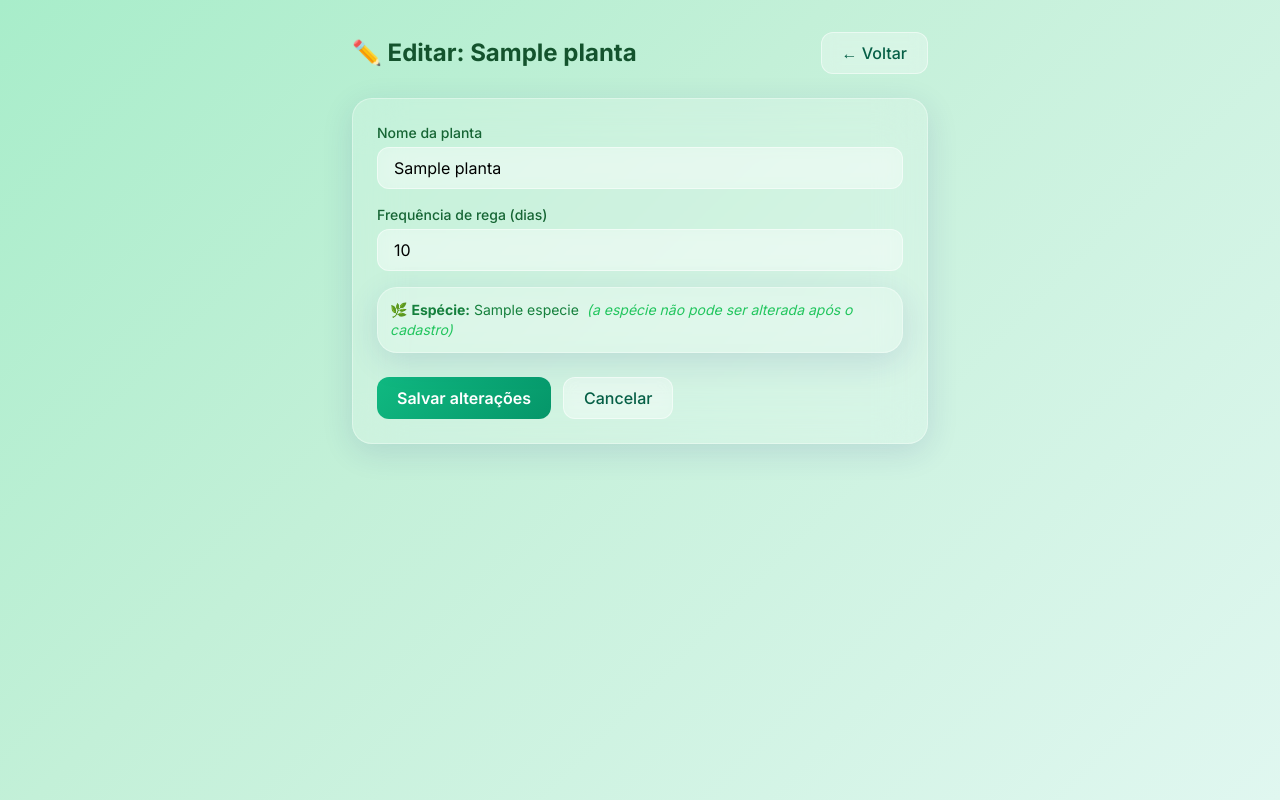
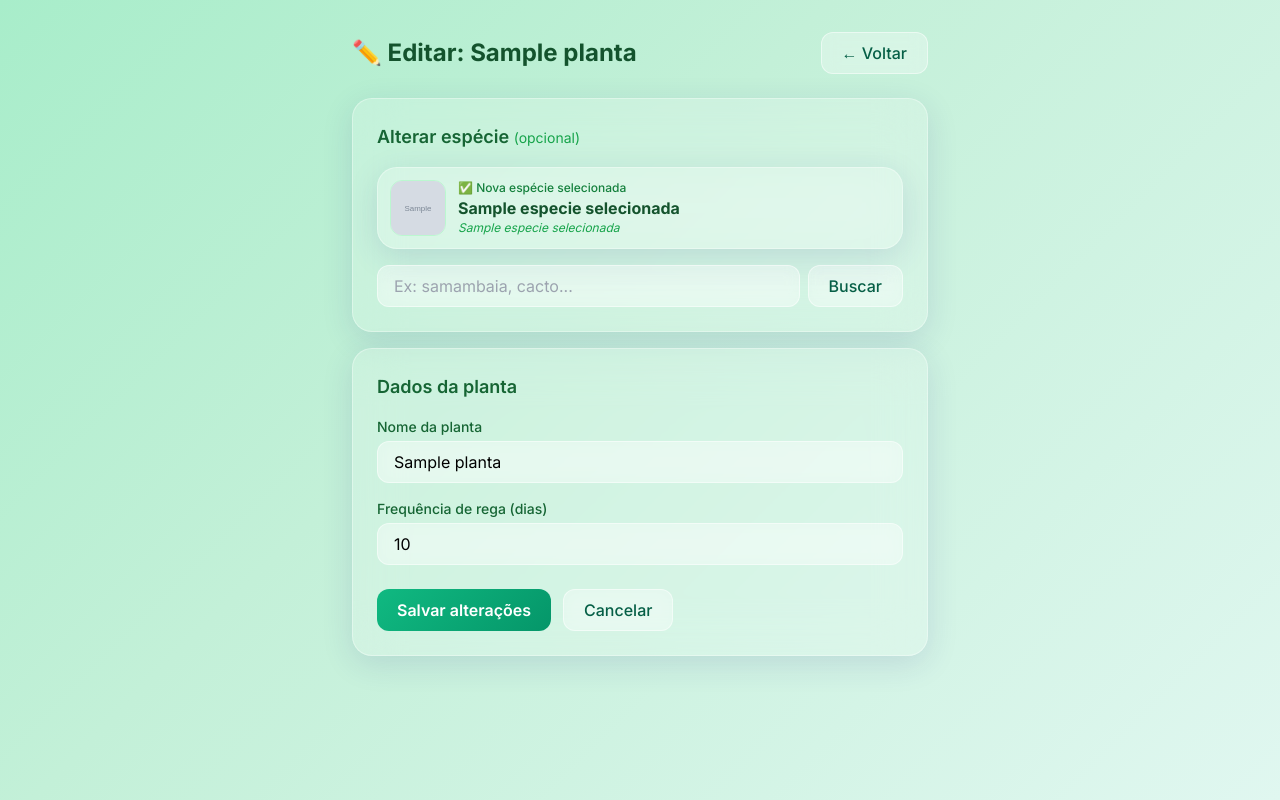
Before and after one commit to GhostPython297/monitor_plantas, a Flask app: template templates/editar_planta.html in a window 1280 px wide. Run offline with Flask 3, Linux system fonts and the light colour scheme; the template is opened without the code that fills it: most values are stand-ins (such as "Sample title", 1, 10 or a date in 2020); grey boxes marked "Sample" are stand-in pictures; some libraries are stand-ins or nearby versions.

Commit message:
Allow changing plant species when editing existing plants
Update plant editing functionality to include a species search and selection interface, enabling users to modify a plant's species after its initial creation. The controller now handles new actions for searching and selecting species, and the template displays search results with images. The edit log tracks species changes.

Replit-Commit-Author: Agent
Replit-Commit-Session-Id: e4a41305-bdbe-420a-be4e-ae0f5634729e
Replit-Commit-Checkpoint-Type: full_checkpoint
Replit-Commit-Event-Id: 75df6485-5447-4292-9a2f-9a077490ea89
Replit-Commit-Screenshot-Url: https://storage.googleapis.com/screenshot-production-us-central1/01e8724c-2362-4f26-963d-14aeb329dd63/e4a41305-bdbe-420a-be4e-ae0f5634729e/K8Ew9ZP
Replit-Helium-Checkpoint-Created: true

```diff
--- a/templates/editar_planta.html
+++ b/templates/editar_planta.html
@@ -8,25 +8,92 @@
     <a href="{{ url_for('planta.detalhes', planta_id=planta.id) }}" class="glass-btn-secondary">← Voltar</a>
   </div>
 
+  <div class="glass-card p-6 mb-4">
+    <h2 class="text-lg font-semibold text-green-800 mb-4">Alterar espécie <span class="text-sm font-normal text-green-600">(opcional)</span></h2>
+
+    {% set especie_atual = especie_selecionada if especie_selecionada else planta.especie %}
+    {% if especie_atual %}
+    <div class="flex items-center gap-3 mb-4 p-3 glass-card">
+      {% if especie_atual.get('imagem_url') %}
+      <img src="{{ especie_atual.get('imagem_url') }}" alt="{{ especie_atual.get('nome_comum', '') }}"
+           class="w-14 h-14 rounded-xl object-cover flex-shrink-0 border border-green-200">
+      {% else %}
+      <div class="w-14 h-14 rounded-xl flex items-center justify-center bg-green-100 flex-shrink-0 text-3xl">🌿</div>
+      {% endif %}
+      <div>
+        <p class="text-green-700 text-xs font-medium">
+          {% if especie_selecionada %}✅ Nova espécie selecionada{% else %}🌿 Espécie atual{% endif %}
+        </p>
+        <p class="text-green-900 font-bold">{{ especie_atual.get('nome_comum', '—') }}</p>
+        <p class="text-green-600 text-xs italic">{{ especie_atual.get('nome_cientifico', '') }}</p>
+      </div>
+    </div>
+    {% endif %}
+
+    <form method="POST" action="{{ url_for('planta.editar', planta_id=planta.id) }}">
+      <input type="hidden" name="acao" value="buscar_especie">
+      <div class="flex gap-2">
+        <input type="text" name="query" value="{{ query|default('') }}" placeholder="Ex: samambaia, cacto..." class="glass-input">
+        <button type="submit" class="glass-btn-secondary whitespace-nowrap">Buscar</button>
+      </div>
+    </form>
+
+    {% if query is defined and query != None %}
+      {% if resultados %}
+      <div class="mt-3 rounded-xl border border-green-200 bg-white/60 backdrop-blur shadow-lg overflow-hidden">
+        <p class="text-xs text-green-700 px-3 pt-2 pb-1 font-medium border-b border-green-100">{{ resultados|length }} resultado(s) — selecione para trocar a espécie:</p>
+        <ul class="divide-y divide-green-100 max-h-80 overflow-y-auto">
+          {% for esp in resultados %}
+          <li>
+            <form method="POST" action="{{ url_for('planta.editar', planta_id=planta.id) }}">
+              <input type="hidden" name="acao" value="selecionar_especie">
+              <input type="hidden" name="especie_id" value="{{ esp.id }}">
+              <button type="submit" class="w-full text-left flex items-center gap-3 px-3 py-2 hover:bg-green-50 transition-colors">
+                {% if esp.imagem_url %}
+                <img src="{{ esp.imagem_url }}" alt="{{ esp.nome_comum }}"
+                     class="w-12 h-12 rounded-lg object-cover flex-shrink-0 border border-green-100">
+                {% else %}
+                <div class="w-12 h-12 rounded-lg flex items-center justify-center bg-green-100 flex-shrink-0 text-2xl">🌿</div>
+                {% endif %}
+                <div class="flex-1 min-w-0">
+                  <p class="text-green-900 font-semibold text-sm truncate">{{ esp.nome_comum }}</p>
+                  <p class="text-green-600 text-xs italic truncate">{{ esp.nome_cientifico }}</p>
+                  <p class="text-green-500 text-xs">💧 Rega a cada {{ esp.frequencia_rega }} dias</p>
+                </div>
+                <span class="text-green-400 text-xs flex-shrink-0">Selecionar →</span>
+              </button>
+            </form>
+          </li>
+          {% endfor %}
+        </ul>
+      </div>
+      {% else %}
+      <div class="mt-3 rounded-xl border border-amber-200 bg-amber-50/60 px-4 py-3 flex items-center gap-2 text-amber-800 text-sm">
+        <span class="text-xl">🔍</span>
+        Nenhuma espécie encontrada para <strong class="mx-1">"{{ query }}"</strong>. Tente outro nome.
+      </div>
+      {% endif %}
+    {% endif %}
+  </div>
+
   <div class="glass-card p-6">
+    <h2 class="text-lg font-semibold text-green-800 mb-4">Dados da planta</h2>
     <form method="POST" action="{{ url_for('planta.editar', planta_id=planta.id) }}" class="flex flex-col gap-4">
+      <input type="hidden" name="acao" value="salvar">
+      {% if especie_selecionada %}
+      <input type="hidden" name="especie_id" value="{{ especie_selecionada.id }}">
+      {% endif %}
+
       <div>
         <label for="nome" class="block text-sm font-medium text-green-800 mb-1">Nome da planta</label>
-        <input type="text" id="nome" name="nome" value="{{ planta.nome }}" required class="glass-input">
+        <input type="text" id="nome" name="nome" value="{{ nome_atual|default(planta.nome) }}" required class="glass-input">
       </div>
 
       <div>
         <label for="frequencia_rega" class="block text-sm font-medium text-green-800 mb-1">Frequência de rega (dias)</label>
         <input type="number" id="frequencia_rega" name="frequencia_rega"
-               value="{{ planta.frequencia_rega }}" min="1" max="365" required class="glass-input">
+               value="{{ freq_atual|default(planta.frequencia_rega) }}" min="1" max="365" required class="glass-input">
       </div>
-
-      {% if planta.especie %}
-      <div class="glass-card p-3 text-green-700 text-sm">
-        🌿 <strong>Espécie:</strong> {{ planta.especie.get('nome_comum', '—') }}
-        <span class="text-green-500 italic ml-1">(a espécie não pode ser alterada após o cadastro)</span>
-      </div>
-      {% endif %}
 
       <div class="flex gap-3 flex-wrap pt-2">
         <button type="submit" class="glass-btn-primary">Salvar alterações</button>
```
Also changed, not shown: controllers/planta_controller.py (+21 -0 lines).
